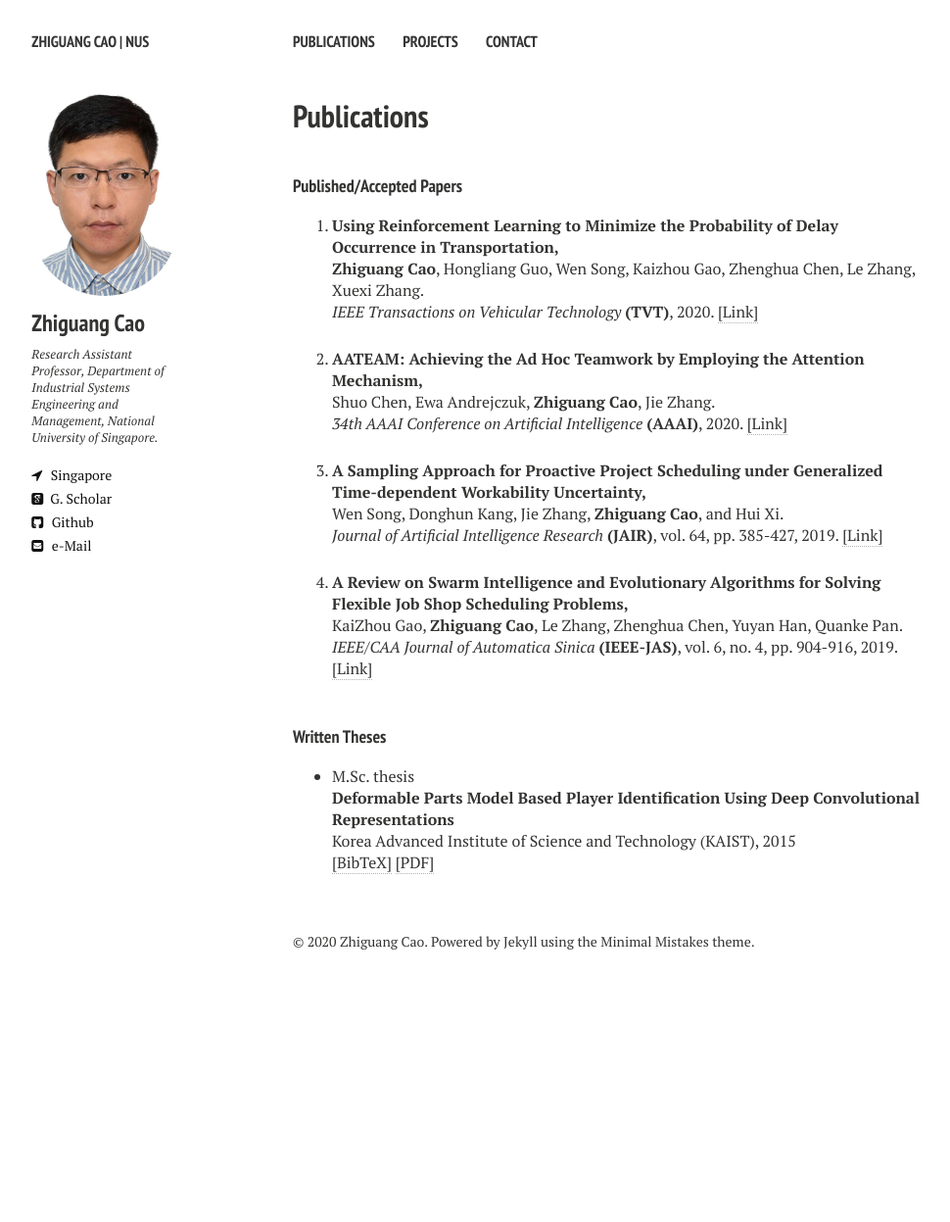
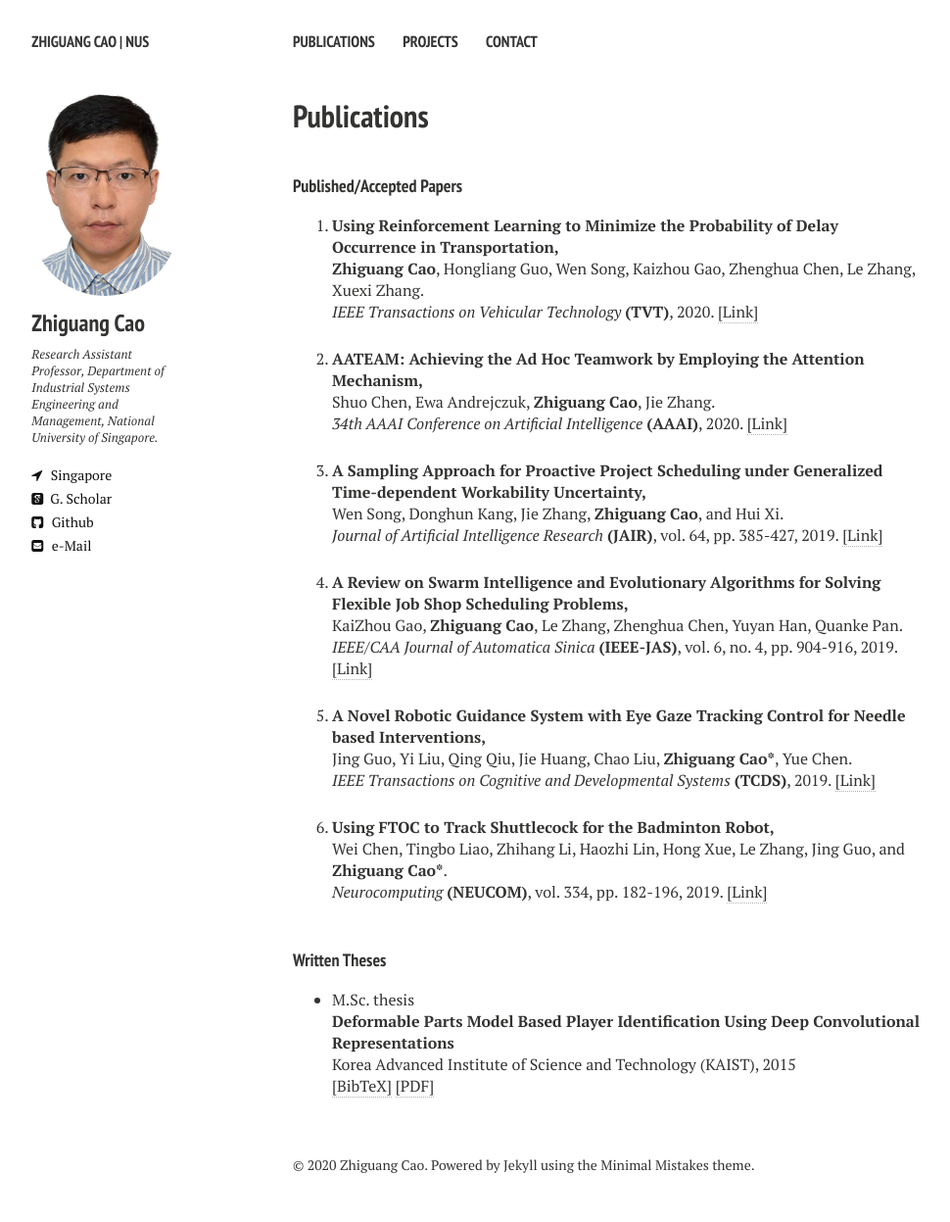
Before and after one commit to zhiguangcaosg/zhiguangcaosg.github.io, a Jekyll site: the page built from publications.md, in a window 1280 px wide. Shown: the whole page at 98% size, without its empty margins (21-991 px from the left). Built offline with Jekyll 4.4.1, drawn with Linux system fonts in a browser that asks for light colours; nearby versions of some CDN libraries; before the commit the page ends 1019 px from its top, so only the background shows below that.

Commit message:
Update publications.html

```diff
--- a/_layouts/publications.html
+++ b/_layouts/publications.html
@@ -121,6 +121,22 @@ div.bibtex pre { font-size: 75%; overflow: auto;  width: 100%; padding: 0em 0em;
 </li>
 
 
+<li>
+<p>
+<b>A Novel Robotic Guidance System with Eye Gaze Tracking Control for Needle based Interventions,</b>
+<br>Jing Guo, Yi Liu, Qing Qiu, Jie Huang, Chao Liu, <b>Zhiguang Cao*</b>, Yue Chen.<br>
+<i> IEEE Transactions on Cognitive and Developmental Systems</i> <b>(TCDS)</b>, 2019. <a href="https://ieeexplore.ieee.org/document/8931566" target="_blank">[Link]</a>
+</p>
+</li>
+
+<li>
+<p>
+<b>Using FTOC to Track Shuttlecock for the Badminton Robot,</b>
+<br>Wei Chen, Tingbo Liao, Zhihang Li, Haozhi Lin, Hong Xue, Le Zhang, Jing Guo, and <b>Zhiguang Cao*</b>.<br>
+<i> Neurocomputing</i> <b>(NEUCOM)</b>, vol. 334, pp. 182-196, 2019. <a href="https://www.sciencedirect.com/science/article/pii/S0925231219300359" target="_blank">[Link]</a>
+</p>
+</li>
+
 
 </ol>
 </ul>
```
